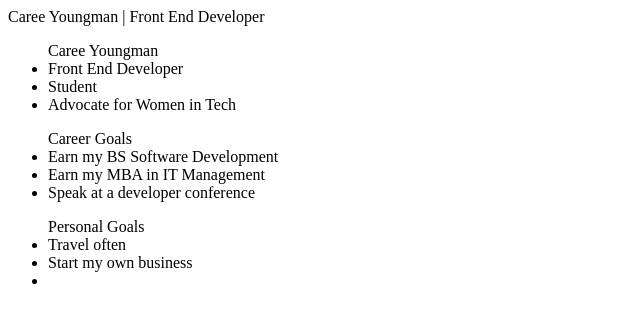
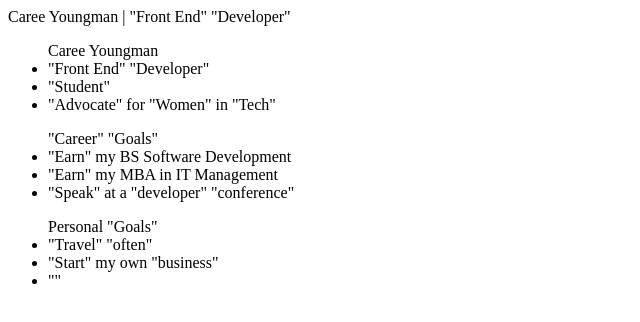
Before and after one commit to careecodes/careecodes.github.io, a plain HTML site: page index.html in a window 1280 px wide. Shown: the whole page, without its empty margins (0-640 px from the left). Drawn offline with Linux system fonts and the light colour scheme.

Commit message:
Made the thing better

```diff
--- a/index.html
+++ b/index.html
@@ -2,27 +2,27 @@
 
 <html>
 <head>
-    Caree Youngman | Front End Developer
+    Caree Youngman | "Front End" "Developer"
 </head>
 
 <body>
     <ul>
         Caree Youngman
-        <li>Front End Developer</li>
-        <li>Student</li>
-        <li>Advocate for Women in Tech</li>
+        <li>"Front End" "Developer"</li>
+        <li>"Student"</li>
+        <li>"Advocate" for "Women" in "Tech"</li>
     </ul>
 
-    <ul>Career Goals
-        <li>Earn my BS Software Development</li>
-        <li>Earn my MBA in IT Management</li>
-        <li>Speak at a developer conference</li>
+    <ul>"Career" "Goals"
+        <li>"Earn" my BS Software Development</li>
+        <li>"Earn" my MBA in IT Management</li>
+        <li>"Speak" at a "developer" "conference"</li>
     </ul>
 
-    <ul>Personal Goals
-        <li>Travel often</li>
-        <li>Start my own business</li>
-        <li></li>
+    <ul>Personal "Goals"
+        <li>"Travel" "often"</li>
+        <li>"Start" my own "business"</li>
+        <li>""</li>
     </ul>
 </body>
 </html>
```
